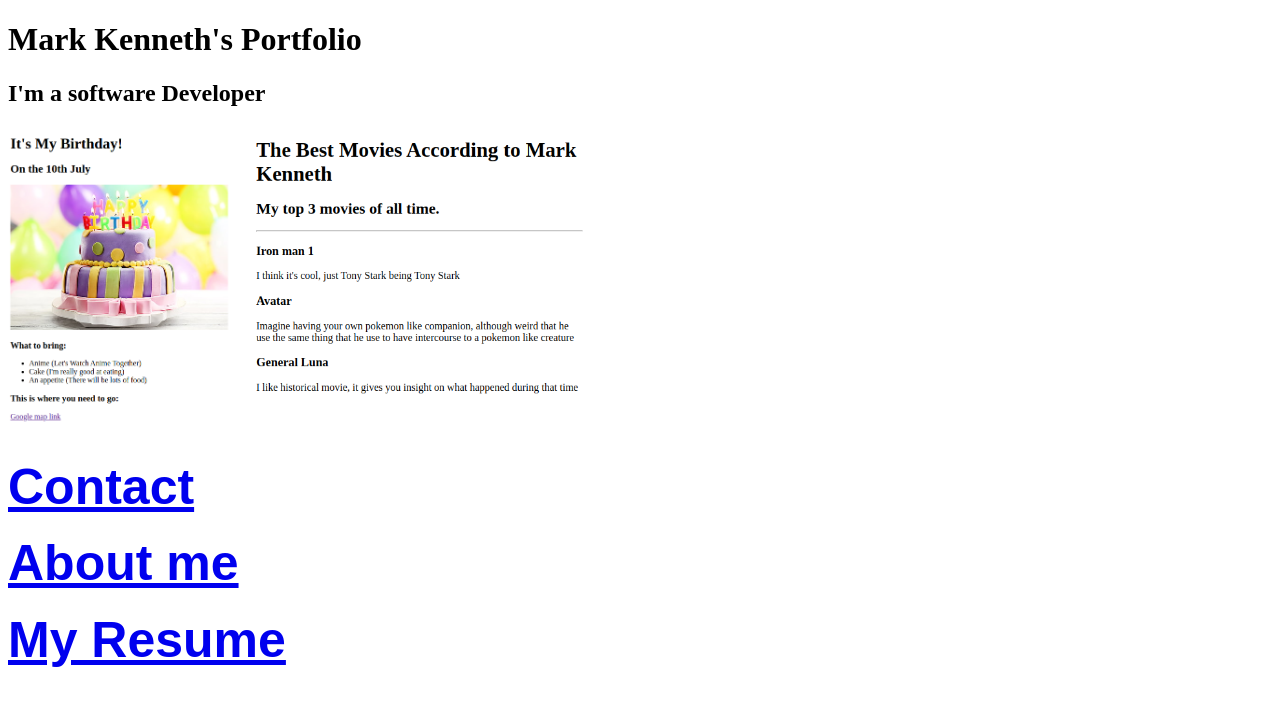
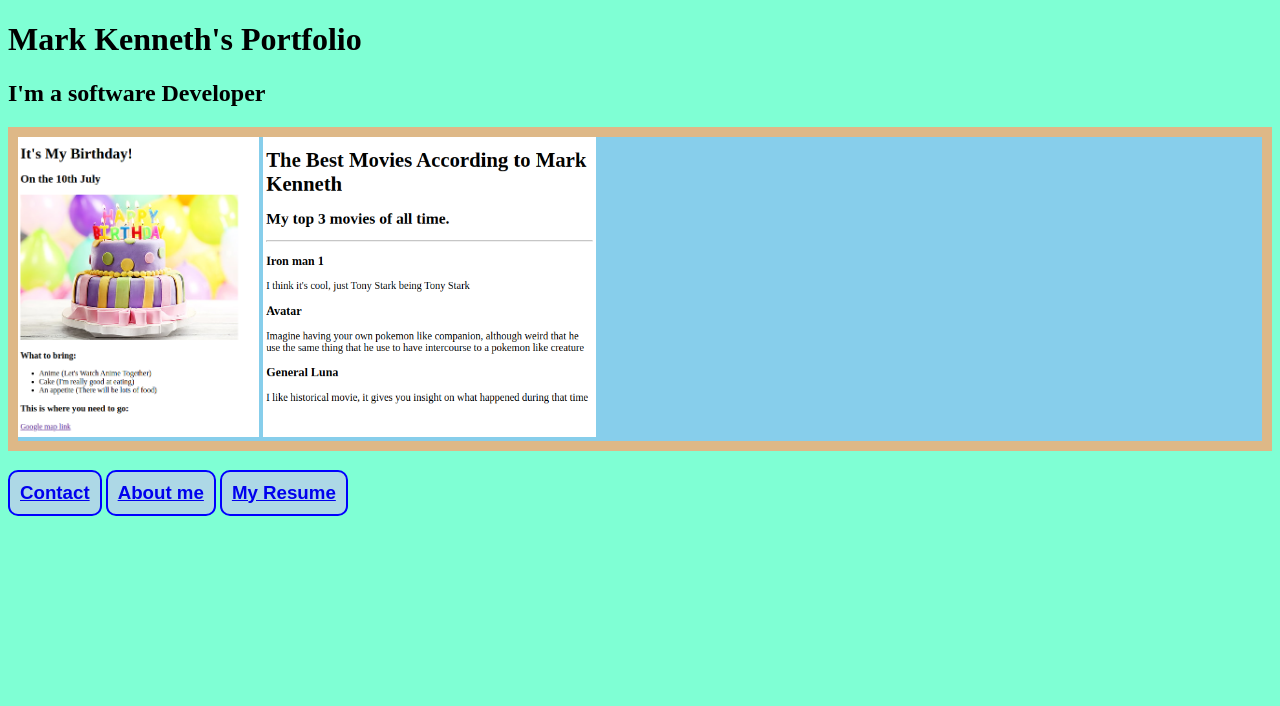
Before and after one commit to martinezmark71001/Portfolio, a plain HTML site: page index.html in a window 1280 px wide. Drawn offline with Linux system fonts and the light colour scheme.

Commit message:
little update

```diff
--- a/index.html
+++ b/index.html
@@ -9,10 +9,14 @@
 <body>
     <h1>Mark Kenneth's Portfolio</h1>
     <h2>I'm a software Developer</h2>
-    <a href="./public/birthday-invite.html"><img src="./assets/images/birthday-invitation-html.png" alt="Birthday invitation HTML"></a>
-    <a href="./public/movie-ranking.html"><img src="./assets/images/movie-ranking-html.png" alt="My movie ranking HTML"></a>
-    <h3><a href="./public/contact.html">Contact</a></h3>
-    <h3><a href="./public/about.html">About me</a></h3>
-    <h3><a href="./public/my-resume.html">My Resume</a></h3>
+    <div class="imgdiv">
+        <a href="./public/birthday-invite.html"><img src="./assets/images/birthday-invitation-html.png" alt="Birthday invitation HTML"></a>
+        <a href="./public/movie-ranking.html"><img src="./assets/images/movie-ranking-html.png" alt="My movie ranking HTML"></a>
+    </div>
+    <footer>
+        <h3><a href="./public/contact.html">Contact</a></h3>
+        <h3><a href="./public/about.html">About me</a></h3>
+        <h3><a href="./public/my-resume.html">My Resume</a></h3>
+    </footer>
 </body>
 </html>
--- a/style.css
+++ b/style.css
@@ -1,8 +1,20 @@
-img{
+body{
+    background-color:aquamarine;
+}
+.imgdiv img{
     height: 300px;
     width: auto;
 }
-a{
-    font-size: 50px;
+footer h3{
+    display: inline-block;
+    border: 2px blue solid;
+    border-radius: 10px;
+    padding: 10px 10px;
+    background-color: lightblue;
     font-family:  Arial, Helvetica, sans-serif;
+    text-align: center;
 }
+.imgdiv{
+    border:10px burlywood solid;
+    background-color: skyblue;
+}
```
